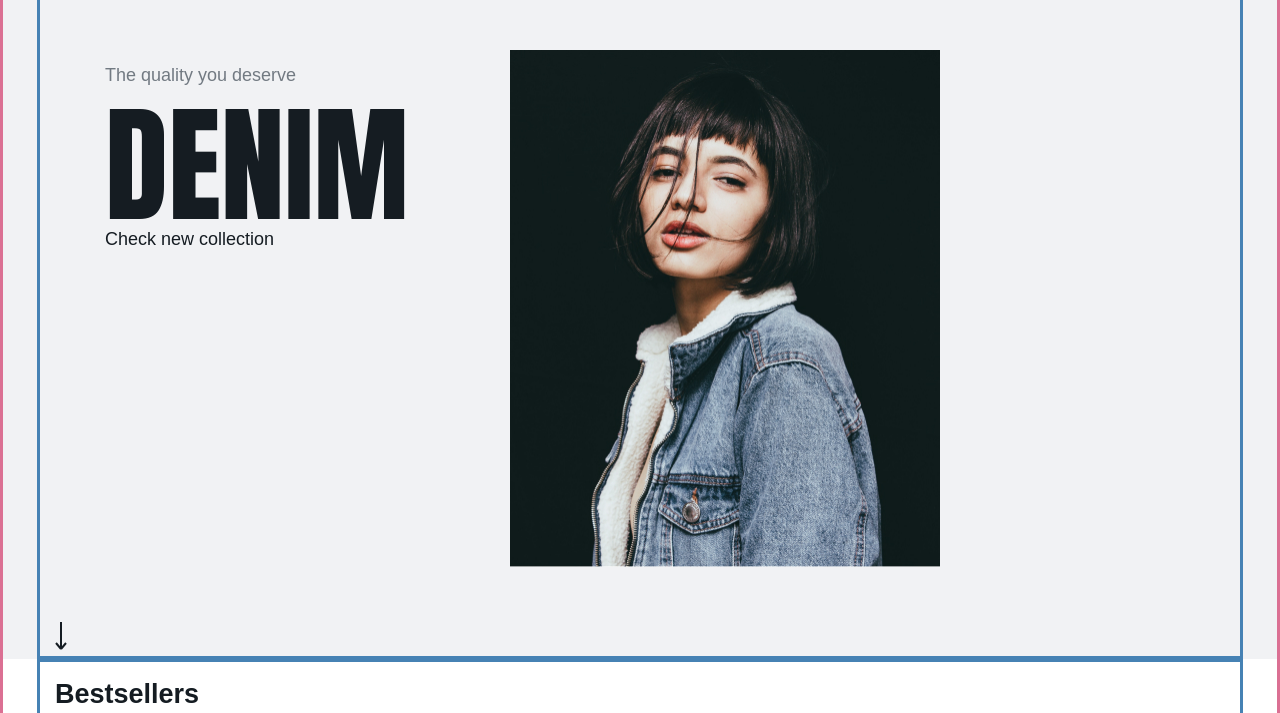
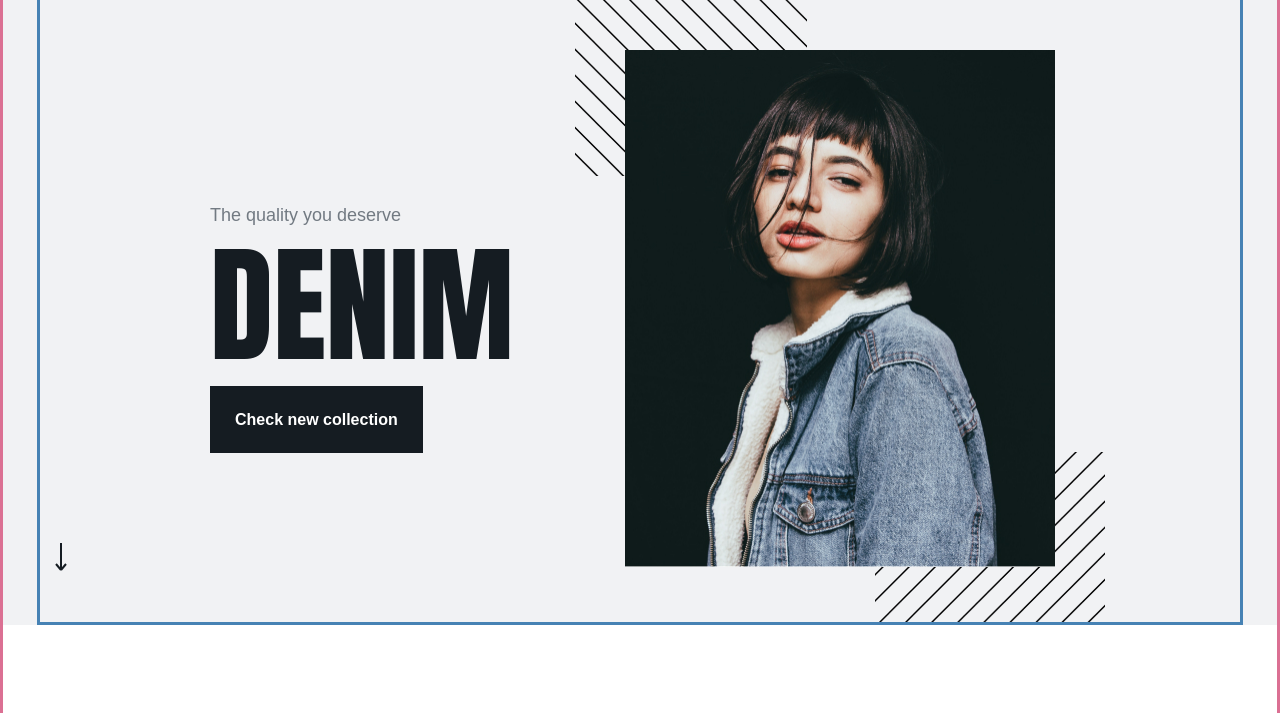
Before and after one commit to Sirius20/Nimes-Online-store, a plain HTML site: page index.html in a window 1280 px wide. Shown: the part 87-800 px from the top of the page. Drawn offline with Linux system fonts and the light colour scheme.

Commit message:
завершила стилизацию промо

```diff
--- /dev/null
+++ b/bestsellers.css
@@ -0,0 +1,4 @@
+.bestsellers {
+  display: flex;
+  flex-direction: column;
+}
--- a/index.html
+++ b/index.html
@@ -8,6 +8,8 @@
     <link rel="stylesheet" href="style.css">
     <link rel="stylesheet" href="header.css">
     <link rel="stylesheet" href="promo.css">
+    <link rel="stylesheet" href="bestsellers.css">
+
 
     <link href="https://fonts.googleapis.com/css2?family=Anton&display=swap" rel="stylesheet">
   </head>
@@ -57,20 +59,23 @@
           <div class="promo-wrapper">
 
             <div class="promo-text-column">
-              <h2 class="promo-title">The quality you deserve</h2>
-              <p class="promo-text">DENIM</p>
+              <div class="promo-column-wrapper">
+                <h2 class="promo-title">The quality you deserve</h2>
+                <p class="promo-text">DENIM</p>
 
-              <a href="#" class="button">Check new collection</a>
+                <a href="#" class="black-button">Check new collection</a>
+              </div>
+
+              <svg class="arrow-icon" width="12" height="29" viewBox="0 0 12 29" fill="none" xmlns="http://www.w3.org/2000/svg">
+                <path d="M6 0V17V27M6 27L11 21M6 27L1 21" stroke="#151C22" stroke-width="2"/>
+              </svg>
             </div>
 
             <div class="promo-img-column">
               <img src="img/matheus 1.jpg" alt="new collection" width="430" height="517">
             </div>
+
           </div>
-
-          <svg class="arrow-icon" width="12" height="29" viewBox="0 0 12 29" fill="none" xmlns="http://www.w3.org/2000/svg">
-            <path d="M6 0V17V27M6 27L11 21M6 27L1 21" stroke="#151C22" stroke-width="2"/>
-          </svg>
         </div>
 
       </section>
--- a/promo.css
+++ b/promo.css
@@ -1,5 +1,6 @@
 .promo {
   background-color: #F1F2F4;
+  margin-bottom: 100px;
 }
 
 .promo-wrapper {
@@ -8,13 +9,15 @@
 }
 
 .promo-text-column {
-  width: 305px;
-  padding: 50px 50px;
+  position: relative;
+  width: 520px;
 }
 
-.promo-img-column {
-  width: 430px;
-  padding: 50px 50px;
+
+.promo-column-wrapper {
+  position: absolute;
+  top: 190px;
+  left: 155px;
 }
 
 .promo-title {
@@ -32,4 +35,42 @@
   line-height: 128px;
   text-transform: uppercase;
   margin: 0;
+  margin-bottom: 40px;
 }
+
+.arrow-icon {
+  position: absolute;
+  bottom: 50px;
+}
+
+.promo-img-column {
+  position: relative;
+  width: 430px;
+  padding: 50px 50px;
+}
+
+.promo-img-column img {
+  position: relative;
+  z-index: 10;
+}
+
+.promo-img-column::before {
+  content: "";
+  position: absolute;
+  width: 232px;
+  height: 176px;
+  background: url("img/diagonal.png") no-repeat;
+  top: 0;
+  left: 0;
+}
+
+.promo-img-column::after {
+  content: "";
+  position: absolute;
+  width: 230px;
+  height: 170px;
+  background: url("img/diagonal.png") no-repeat;
+  transform: matrix(-1, 0, 0, 1, 0, 0);
+  bottom: 0;
+  right: 0;
+}
--- a/style.css
+++ b/style.css
@@ -39,3 +39,19 @@ a {
   text-decoration: none;
   color: inherit;
 }
+
+.section-title {
+  font-size: 30px;
+  line-height: 36px;
+  font-weight: 800;
+}
+
+.black-button {
+  color: white;
+  font-weight: bold;
+  font-size: 16px;
+  line-height: 16px;
+
+  background-color: #151C22;
+  padding: 25px;
+}
```
Also changed, not shown: img/diagonal.png (added).
